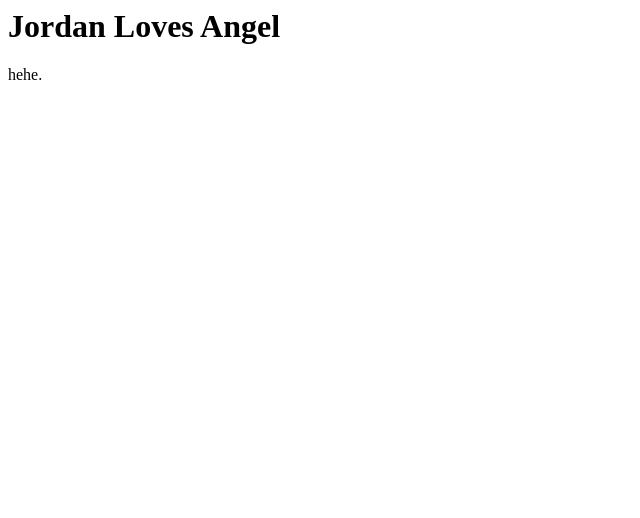
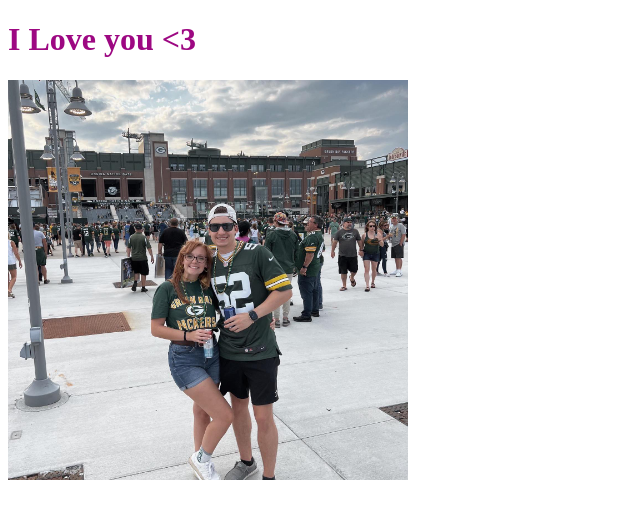
Before and after one commit to jsommer001/My-Repository, a plain HTML site: page index.html in a window 1280 px wide. Shown: the whole page, without its empty margins (0-640 px from the left). Drawn offline with Linux system fonts and the light colour scheme; files whose address does not match are found by name.

Commit message:
Add files via upload

```diff
--- a/index.html
+++ b/index.html
@@ -1,2 +1,31 @@
-<h1>Jordan Loves Angel</h1>
-<p>hehe.</p>
+<!DOCTYPE html>
+<html lang="en-US">
+
+<head>
+    <title>J & A</title>
+</head>
+
+
+
+<body>
+
+    <h1 style="color:rgb(157, 8, 130);"> I Love you <3</h1>
+
+<!-- <a href="https://www.Google.com">Google.com</a> -->
+
+    <img src="C:\Users\Jordan\Documents\MyCode\My-Repository-main\J&A_image.jpg" alt="J&A" width="400" height="400">
+
+</body>
+
+
+
+
+
+
+
+
+
+
+
+
+</html>
```
Also changed, not shown: J&A_image.jpg (added), google logo.png (added).
